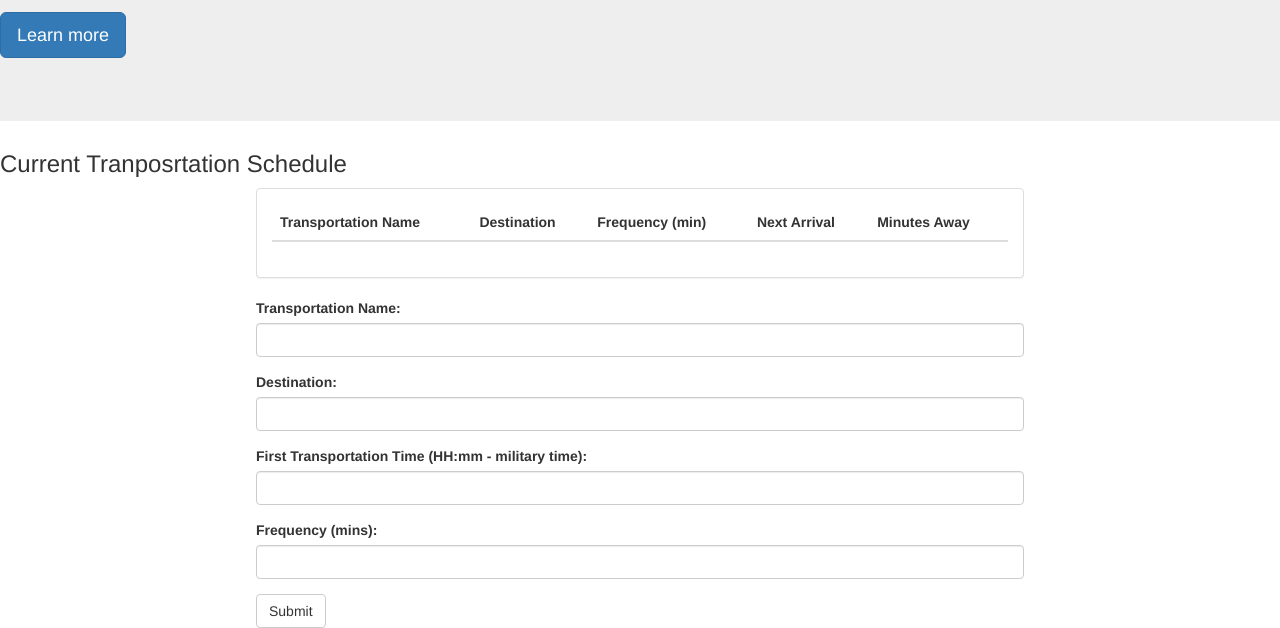
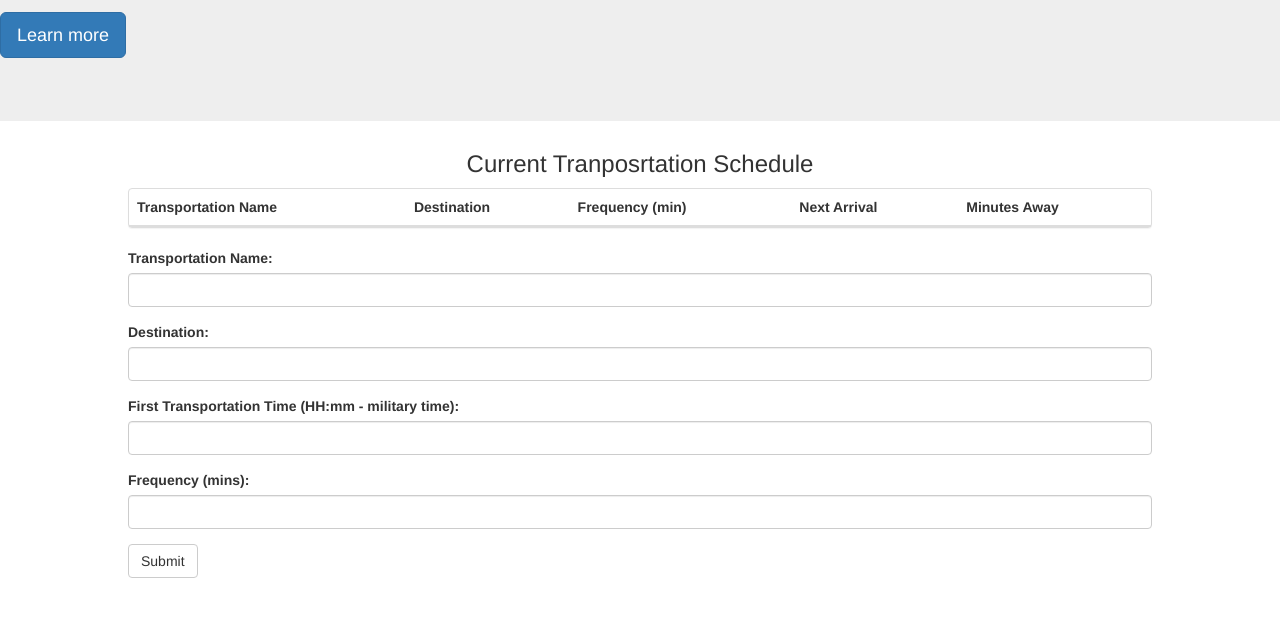
Before and after one commit to alizenguyen/Transportation-Scheduler, a plain HTML site: page index.html in a window 1280 px wide. Shown: the part 180-808 px from the top of the page. Drawn offline with nearby package versions, Linux system fonts and the light colour scheme; no server answers.

Commit message:
Table correction edits

```diff
--- a/css/style.css
+++ b/css/style.css
@@ -1,10 +1,14 @@
 .add-transport {
-    width: 60%;
-    margin-left: 20%;
+    width: 80%;
+    margin-left: 10%;
     display: block;
 }
 
 .current-schedule {
-    width: 60%;
-    margin-left: 20%;
+    width: 80%;
+    margin-left: 10%;
 }
+
+#schedule-title {
+    text-align: center;
+}
--- a/index.html
+++ b/index.html
@@ -26,11 +26,10 @@
         <p><a class="btn btn-primary btn-lg" href="#" role="button">Learn more</a></p>
     </div>
 
-    <h3>Current Tranposrtation Schedule</h3>
+    <h3 id="schedule-title">Current Tranposrtation Schedule</h3>
 
     <div class="current-schedule">
         <div class="panel panel-default">
-            <div class="panel-body">
                 <table class="table">
                     <thead>
                       <tr>
@@ -44,9 +43,8 @@
                     <tbody id="tbody">
                       <!-- Table body goes here -->
                     </tbody>
-                  </table>
-            </div>
-          </div>
+                </table>
+        </div>
     </div>
 
     <div class="add-transport">
--- a/javascript/transport.js
+++ b/javascript/transport.js
@@ -28,7 +28,7 @@ var database = firebase.database();
     	console.log(monthsWorked);
     	var totalBilled = monthsWorked * monthlyRate;*/
 
-    $("#tbody").append("<tr> <td>" + transportation + "</td><td>" + destination + "</td><td>" + frequency + "</td><td>" + "TBD" + "</td><td>" + "TBD" + "</td>" );
+    $("#tbody").append("<tr> <td>" + transportation + "</td><td>" + destination + "</td><td>" + frequency + "</td><td>" + "TBD" + "</td><td>" + "TBD" + "</td>");
 
     }, function(errorObject) {
         console.log("The read failed: " + errorObject.code)
```
